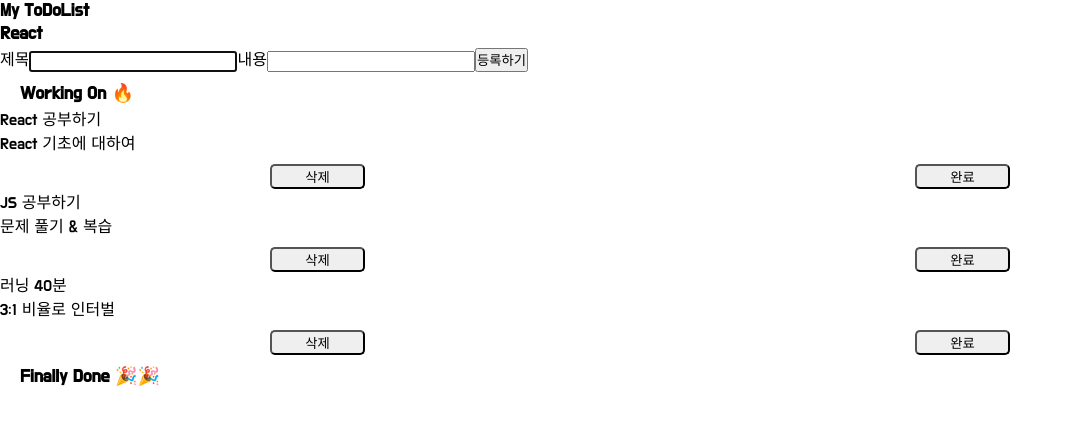
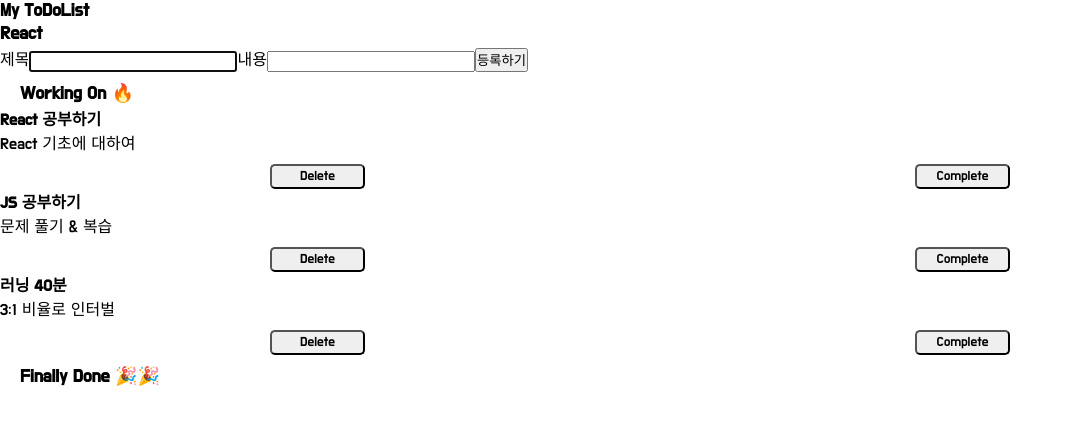
Before and after one commit to wooriki/TypeScript-To-do-list-LV.1, a React (Create React App) app: page / in a window 1280 px wide. Shown: the top 424 px of the page, without its empty margins (0-1073 px from the left). Built offline with nearby package versions, Linux system fonts and the light colour scheme.

Commit message:
Update Tabs.tsx

```diff
--- a/src/components/Tabs.tsx
+++ b/src/components/Tabs.tsx
@@ -1,33 +1,25 @@
 import React from "react";
-import DefaultBtn from "./DefaultBtn";
-
-interface Tab {
-    id: number;
-    title: string;
-    detail: string;
-    isDone: boolean;
-}
+import Tab from "./Tab";
 
 interface TabsProps {
     tab: Tab;
-    deleBtn: (id: number) => void;
-    toggleBtn: (id: number) => void;
+    deleteTab: (id: number) => void;
+    toggleTab: (id: number) => void;
 }
 
-const Tabs: React.FC<TabsProps> = ({ tab, deleBtn, toggleBtn }) => {
-    const { id, title, detail, isDone } = tab;
+const Tabs: React.FC<TabsProps> = ({ tab, deleteTab, toggleTab }) => {
+    return (
+        <div className={`tab-item ${tab.isDone ? "done" : ""}`}>
+            <h4>{tab.title}</h4>
+            <span>{tab.detail}</span>
 
-    return (
-        <div className={`userTab ${isDone ? "complete" : ""}`}>
-            <div className="tabTitle">{title}</div>
-            <div className="tabDetail">{detail}</div>
             <div className="btns">
-                <button className="redBtn" onClick={() => deleBtn(id)}>
-                    삭제
-                </button>
-                <button className="blueBtn" onClick={() => toggleBtn(id)}>
-                    {isDone ? "취소" : "완료"}
-                </button>
+                <button onClick={() => deleteTab(tab.id)}>Delete</button>
+                {tab.isDone ? (
+                    <button onClick={() => toggleTab(tab.id)}>Cancle</button>
+                ) : (
+                    <button onClick={() => toggleTab(tab.id)}>Complete</button>
+                )}
             </div>
         </div>
     );
```
